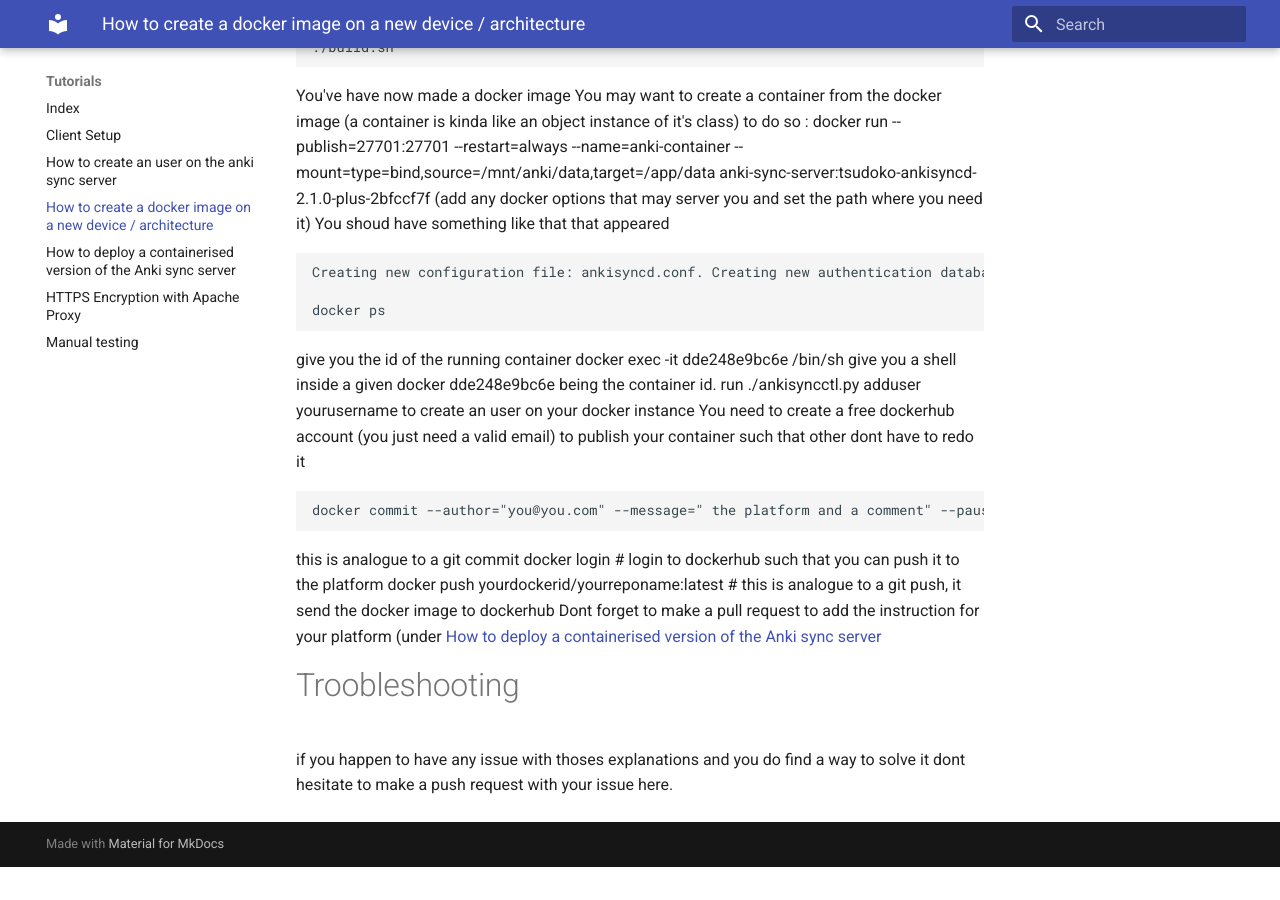
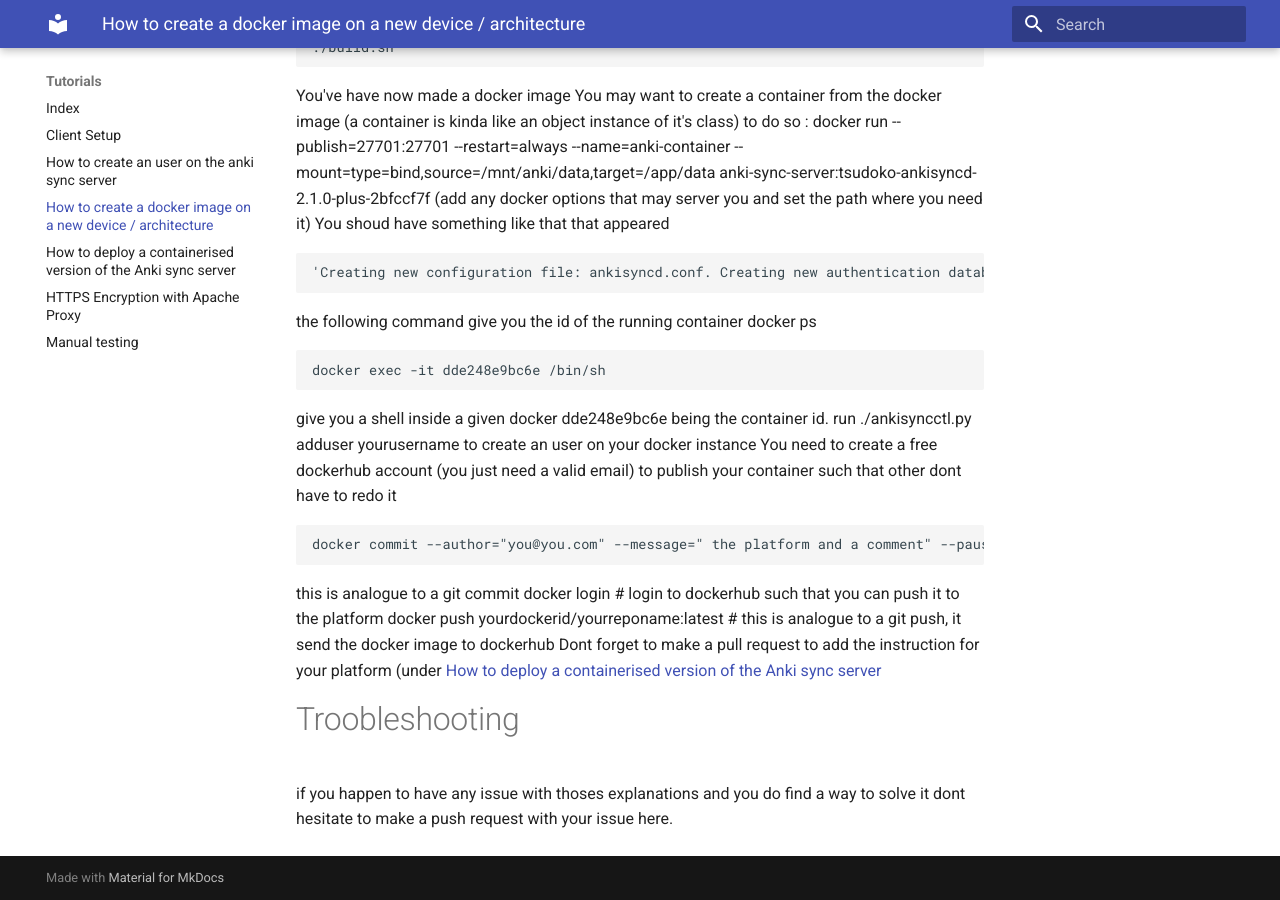
Before and after one commit to ankicommunity/ankicommunity.github.io, an MkDocs documentation site: the page built from docs/Tutorials/tutoCreatingDockerImage.md, in a window 1280 px wide and 900 px high, scrolled down 736 px. Built offline with MkDocs 1.6.1 and Material for MkDocs 9.7.7, drawn with Linux system fonts in a browser that asks for light colours; before the commit the page ends 1603 px from its top, so only the background shows below that.

Commit message:
Update tutoCreatingDockerImage.md

```diff
--- a/docs/Tutorials/tutoCreatingDockerImage.md
+++ b/docs/Tutorials/tutoCreatingDockerImage.md
@@ -22,10 +22,10 @@ to do so :
 (add any docker options that may server you and set the path where you need it)
 You shoud have something like that that appeared
 
-    Creating new configuration file: ankisyncd.conf. Creating new authentication database: auth.db. Creating collections directory: collections. Updating database schema Successfully updated table 'auth' No session DB found at the configured 'session_db_path' path. Starting tsudoko's anki-sync-server [2020-10-06 10:43:50,853]:INFO:ankisyncd:ankisyncd [unknown version] (https://github.com/tsudoko/anki-sync-ser ver) [2020-10-06 10:43:51,110]:INFO:ankisyncd:Loaded config from /app/anki-sync-server/ankisyncd.conf [2020-10-06 10:43:51,113]:INFO:ankisyncd.users:Found auth_db_path in config, using SqliteUserManager for auth [2020-10-06 10:43:51,119]:INFO:ankisyncd.sessions:Found session_db_path in config, using SqliteSessionManager for auth [2020-10-06 10:43:51,126]:INFO:ankisyncd:Serving HTTP on 0.0.0.0 port 27701... [2020-10-06 10:43:51,613]:INFO:ankisyncd.http:127.0.0.1 "GET / HTTP/1.1" 200 16
+    'Creating new configuration file: ankisyncd.conf. Creating new authentication database: auth.db. Creating collections directory: collections. Updating database schema Successfully updated table 'auth' No session DB found at the configured 'session_db_path' path. Starting tsudoko's anki-sync-server [2020-10-06 10:43:50,853]:INFO:ankisyncd:ankisyncd [unknown version] (https://github.com/tsudoko/anki-sync-ser ver) [2020-10-06 10:43:51,110]:INFO:ankisyncd:Loaded config from /app/anki-sync-server/ankisyncd.conf [2020-10-06 10:43:51,113]:INFO:ankisyncd.users:Found auth_db_path in config, using SqliteUserManager for auth [2020-10-06 10:43:51,119]:INFO:ankisyncd.sessions:Found session_db_path in config, using SqliteSessionManager for auth [2020-10-06 10:43:51,126]:INFO:ankisyncd:Serving HTTP on 0.0.0.0 port 27701... [2020-10-06 10:43:51,613]:INFO:ankisyncd.http:127.0.0.1 "GET / HTTP/1.1" 200 16'
+the following command give you the id of the running container
+    docker ps
 
-    docker ps
-give you the id of the running container
     docker exec -it dde248e9bc6e /bin/sh
 give you a shell inside a given docker dde248e9bc6e being the container id.
 run
```
